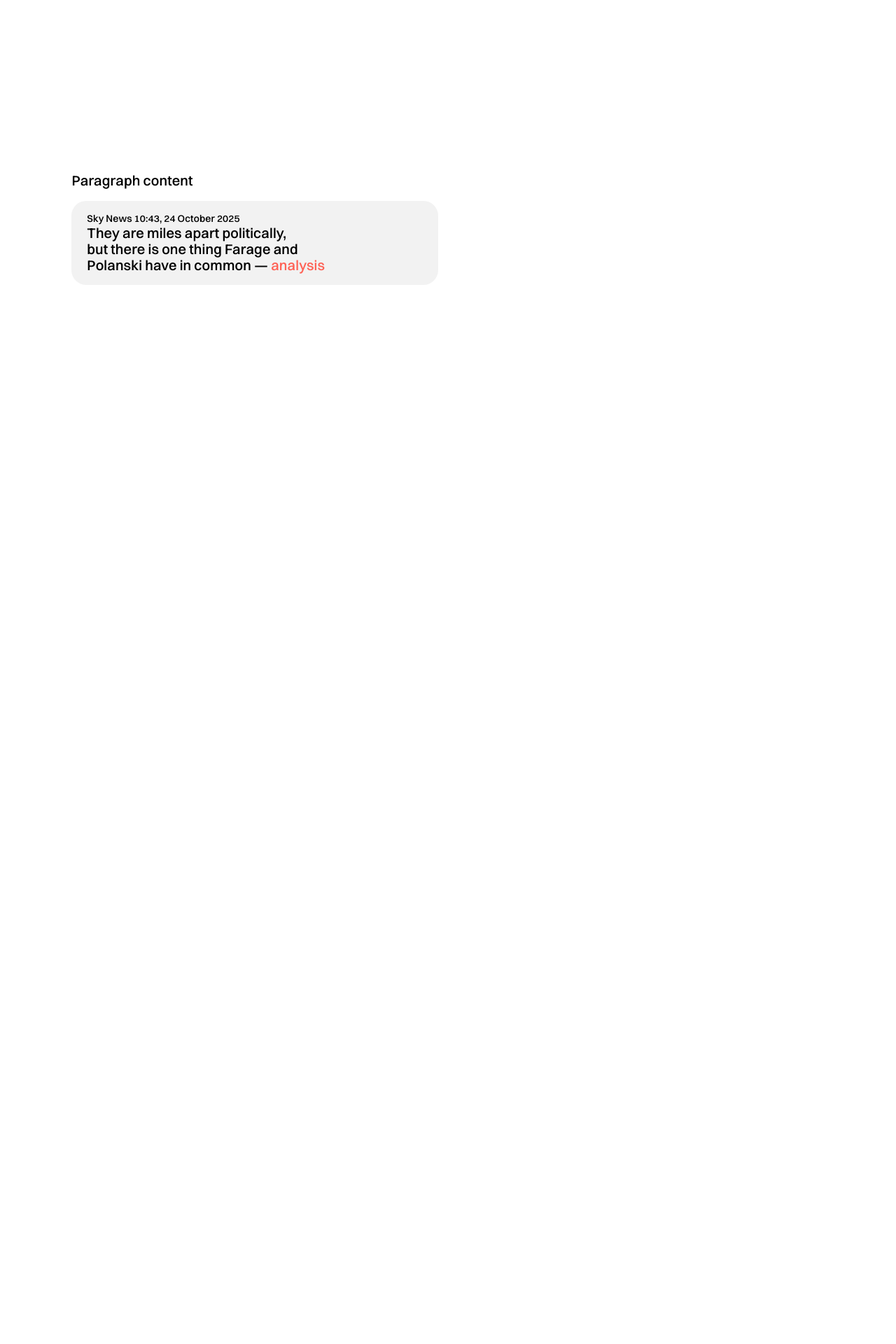
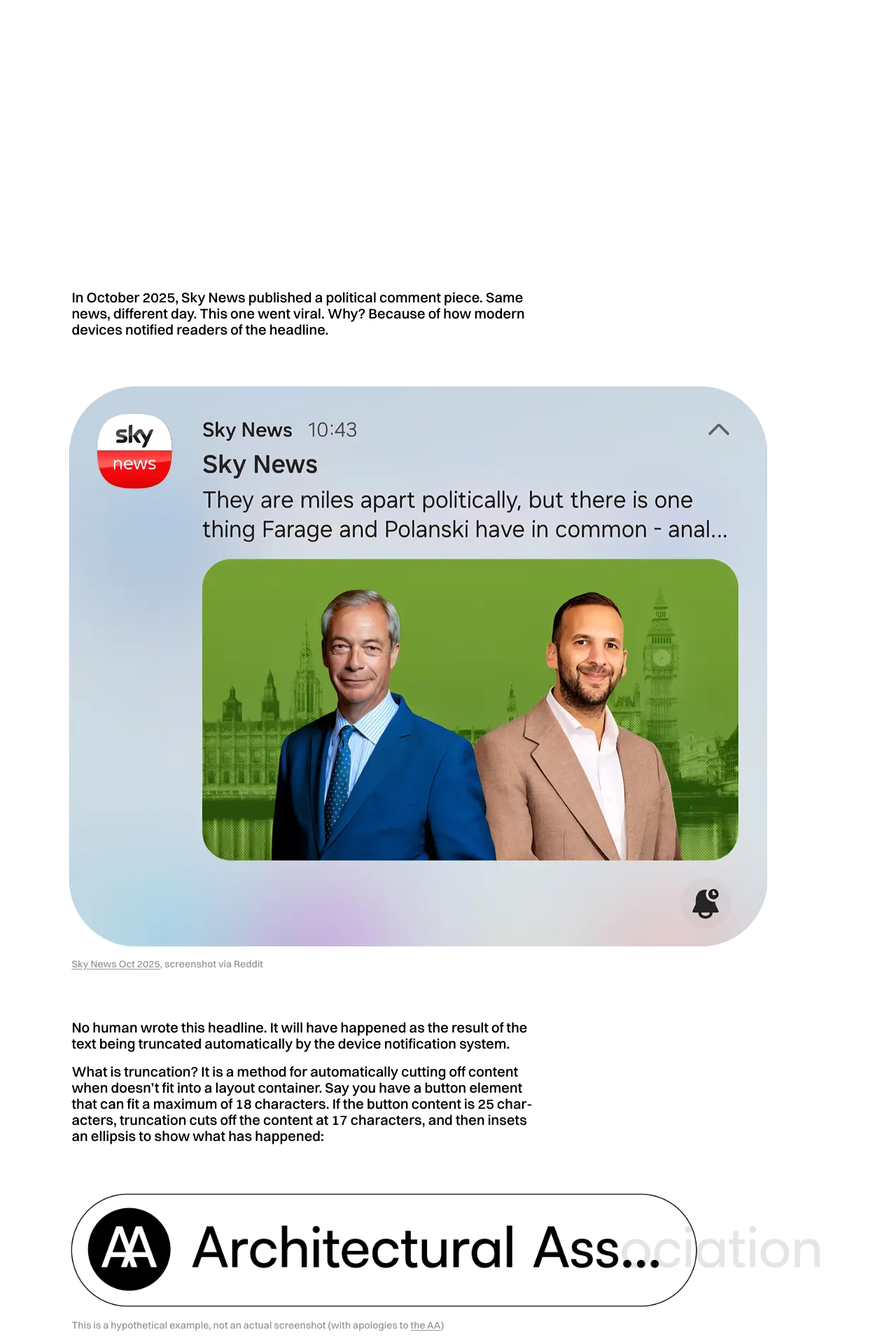
Before and after one commit to ThinkMake/safe.truncation.info, a Jekyll site: the page built from about.markdown, in a window 1280 px wide. Shown: the part 1804-3724 px from the top of the page at 70% size. Built offline with Jekyll 4.4.1, drawn with Linux system fonts in a browser that asks for light colours; some of the changed text lies outside the part shown.

Commit message:
about page content
With input from Ella Fitzsimmons https://ellafitzsimmons.co.uk

```diff
--- a/_includes/head.html
+++ b/_includes/head.html
@@ -1,3 +1,4 @@
 <meta name="viewport" content="width=device-width, initial-scale=1">
 <meta charset="utf-8">
 <link rel="stylesheet" href="{{ "/assets/css/main.css" | relative_url }}">
+<title>Safe Truncation Information - Make publishing unfunny again</title>
--- a/_sass/base.scss
+++ b/_sass/base.scss
@@ -40,7 +40,7 @@
     --page: rgb(0,0,0);
     --color: rgb(255,255,255);
     --color-faded: rgb(50,50,50);
-    --font-weight: 480;
+    --font-weight: 440;
     --hero-font-weight: 430;
     --blockquote-bg: rgba(126,126,126,0.15);
   }
@@ -217,6 +217,7 @@
     letter-spacing: var(--hero-letter-spacing);
     line-height: var(--hero-line-height);
     text-indent: -0.075em;
+    height: 50vh;
     strong {
       color: var(--hero-color);
     }
@@ -240,37 +241,81 @@
   }
   #content {
     display: flex;
-    flex-direction: row;
-    flex-wrap: wrap;
+    justify-content: start;
     align-items: start;
+    flex-direction: column;
     gap: var(--gutter-y);
-    text-wrap: balance;
-    margin: auto 0;
-    & > p {
+    padding-bottom: 25vh;
+    a {
+      text-decoration: underline;
+    }
+    figure {
       width: 100%;
-      span {
-        color: var(--color-faded);
-        em {
-          position: relative;
-          color: var(--hero-color);
-        }
+      display: flex;
+      align-items: start;
+      justify-content: start;
+      flex-direction: column;
+      gap: var(--gutter-y);
+      padding: calc(var(--gutter-y)*3) 0;
+      img {
+        position: relative;
+        display: block;
+        width: 100%;
+        height: auto;
+        max-width: 90em;
+        max-height: 40vh;
+        object-fit: contain;
+        left: -0.25em;
+      }
+      figcaption {
+        opacity: 40%;
       }
     }
     h2 {
-      padding-top: var(--gutter-y);
-    }
-    h2, p {
       font-size: 20px;
       line-height: 1.15;
+      margin-bottom: var(--gutter-y);
     }
-    blockquote {
-      position: relative;
-      padding: var(--gutter-y) calc(var(--gutter-y) * 1.25);
-      background: var(--blockquote-bg);
-      border-radius: 1.5em;
-      em {
+    p {
+      font-size: 20px;
+      line-height: 1.15;
+      max-width: 33em;
+      hyphens: auto;
+      text-wrap: pretty;
+    }
+    .comparison {
+      display: flex;
+      flex-direction: row;
+      text-wrap: none;
+      padding: calc(var(--gutter-y)*1) 0;
+      gap: var(--gutter-y);
+      span {
+        display: block;
+        white-space: nowrap;
+        &:first-child {
+          text-indent: -0.4em;
+        }
+      }
+      .bad {
         color: var(--hero-color);
       }
+      div {
+        font-size: 200%;
+        line-height: 44px;
+        font-weight: 100;
+        padding-right: calc(var(--gutter-y) *0.5);
+      }
+    }
+    hr {
+      display: block;
+      width: 100%;
+      margin: calc(var(--gutter-y)*6) 0;
+      border: none;
+      height: 1px;
+      background: var(--color);
+      font-size: 20px;
+      max-width: 33em;
+      opacity: 40%;
     }
   }
 }
--- a/about.markdown
+++ b/about.markdown
@@ -4,12 +4,65 @@
 permalink: /about/
 ---
 
-Paragraph content
+In October 2025, Sky News published a political comment piece. Same news, different day. This one went viral. Why? Because of how modern devices notified readers of the headline.
 
-<blockquote>
-  <cite>Sky News <span>10:43, 24 October 2025</span></cite>
-  <p style="width: 24em">
-    <span>They are miles apart politically, but there is one</span>
-    <span>thing Farage and Polanski have in common &mdash; <em>analysis</em></span>
-  </p>
-</blockquote>
+<figure>
+  <picture>
+    <img src="/assets/img/screenshot-sm.webp" alt="A screenshot of an iOS notification for a Sky News headline where the word 'analyst' has been cut off to look like 'anal' causing an embarrassing shift in the meaning of the headline" />
+  </picture>
+  <figcaption><a href="https://news.sky.com/story/zack-polanski-and-nigel-farage-are-polar-opposites-in-politics-but-have-one-thing-in-common-13455371">Sky News Oct 2025</a>, screenshot via Reddit</figcaption>
+</figure>
+
+No human wrote this headline. It will have happened as the result of the text being truncated automatically by the device notification system.
+
+What is truncation? It is a method for automatically cutting off content when doesn't fit into a layout container. Say you have a button element that can fit a maximum of 18 characters. If the button content is 25 characters, truncation cuts off the content at 17 characters, and then insets an ellipsis to show what has happened:
+
+<figure>
+  <picture>
+    <source srcset="/assets/img/example-dark-xl.webp" media="(prefers-color-scheme: dark)" />
+    <img src="/assets/img/example-light-xl.webp" alt="" />
+  </picture>
+  <figcaption>This is a hypothetical example, not an actual screenshot (with apologies to <a href="https://www.aaschool.ac.uk">the AA</a>)</figcaption>
+</figure>
+
+In a traditional media setting with strict layout rules (newspapers, television graphics and so on), subeditors would rewrite headlines to fit the available space. They would also do this without changing the intended meaning. (This is called overtyping and doing it quickly is a specialist skill.)
+
+No human subeditor would have truncated the Sky News headline that way, but human subediting doesn't scale to an endless variation of digital devices. Truncation is a blunt force technical solution to deal with the need to display near-infinite content in an endless variety of interfaces.
+
+<hr>
+
+<h2><a href="/">Safe Truncation Information</a></h2>
+
+This website is a simple resource that lists common English words that risk being truncated into something embarrassing or potentially offensive. The list contains both the regular word and the undesirable truncated fragments with definitions for both (should you need them).
+
+Using this list, it should be relatively straightforward for engineers to automatically parse a content string before and after truncation, identify any risk words, and catch problematic truncations before rendering.
+
+The list is available in a simple <a href="/{{ include.lang }}.json">json file here</a>.
+
+It's a simple Jekyll build on Github Pages so it should be pretty stable.
+
+<hr>
+
+<h2>Constructing the list</h2>
+
+The Safe Truncation list isn't quite a banned words list, plenty of those already exist. The issue with truncation is not that an offensive word slips through, its that the meaning of the content could be shifted in an embarrassing way.
+
+With an example like <a href="#Polemic">Polemic/Pole</a> neither word is offensive in general context, but risks being truncated in unexpected ways:
+
+<div class="comparison">
+  <p><span>"Tristan loved nothing more than his</span> <span>professor's long polemics against the</span> <span>dangers of artificial intelligence."</span></p>
+  <div>&rarr;</div>
+  <p class="bad"><span>"Tristan loved nothing more</span> <span>than his professor's long pole&hellip;"</span></p>
+</div>
+
+Arguably as the subject of the content gets more serious, so do the implications of these errors. After all, everyone knows how much time academics spend on deep, penetrating analysis.
+
+For this reason the list includes definitions for both the regular word and the undesirable truncated fragments, so that if you're using an LLM to identify problematic truncations it should help with detecting changes in meaning.
+
+<hr>
+
+<h2>Languages other than English</h2>
+
+I don't understand enough about sentence construction in languages other than English to know how widespread an issue truncation might be. I assume it isn't much of an issue with logographic languages like Chinese, but probably impacts compound-heavy languages such as German and Dutch.
+
+Safe Truncation Information is designed to make adding additional languages simple. If you want to contribute (or if I've missed any English words) please do <a href="https://github.com/ThinkMake/safe.truncation.info">get involved on Github</a>.
```
Also changed, not shown: assets/img/example-dark-md.png (added), assets/img/example-dark-md.webp (added), assets/img/example-dark-xl.png (added), assets/img/example-dark-xl.webp (added), assets/img/example-light-md.png (added), assets/img/example-light-md.webp (added), assets/img/example-light-xl.png (added), assets/img/example-light-xl.webp (added), assets/img/screenshot-sm.png (added), assets/img/screenshot-sm.webp (added), assets/img/screenshot-xl.webp (added), 3 other files.
